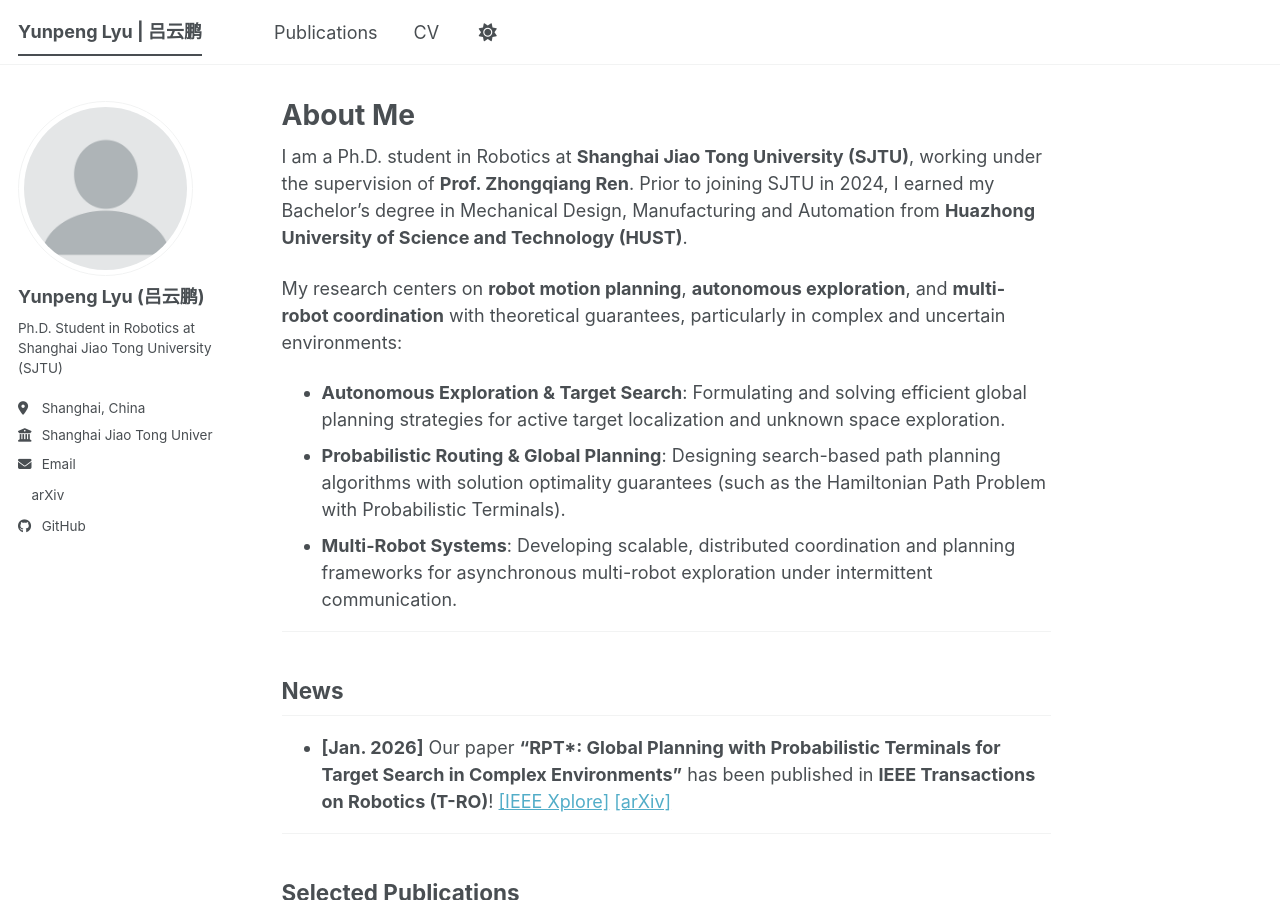
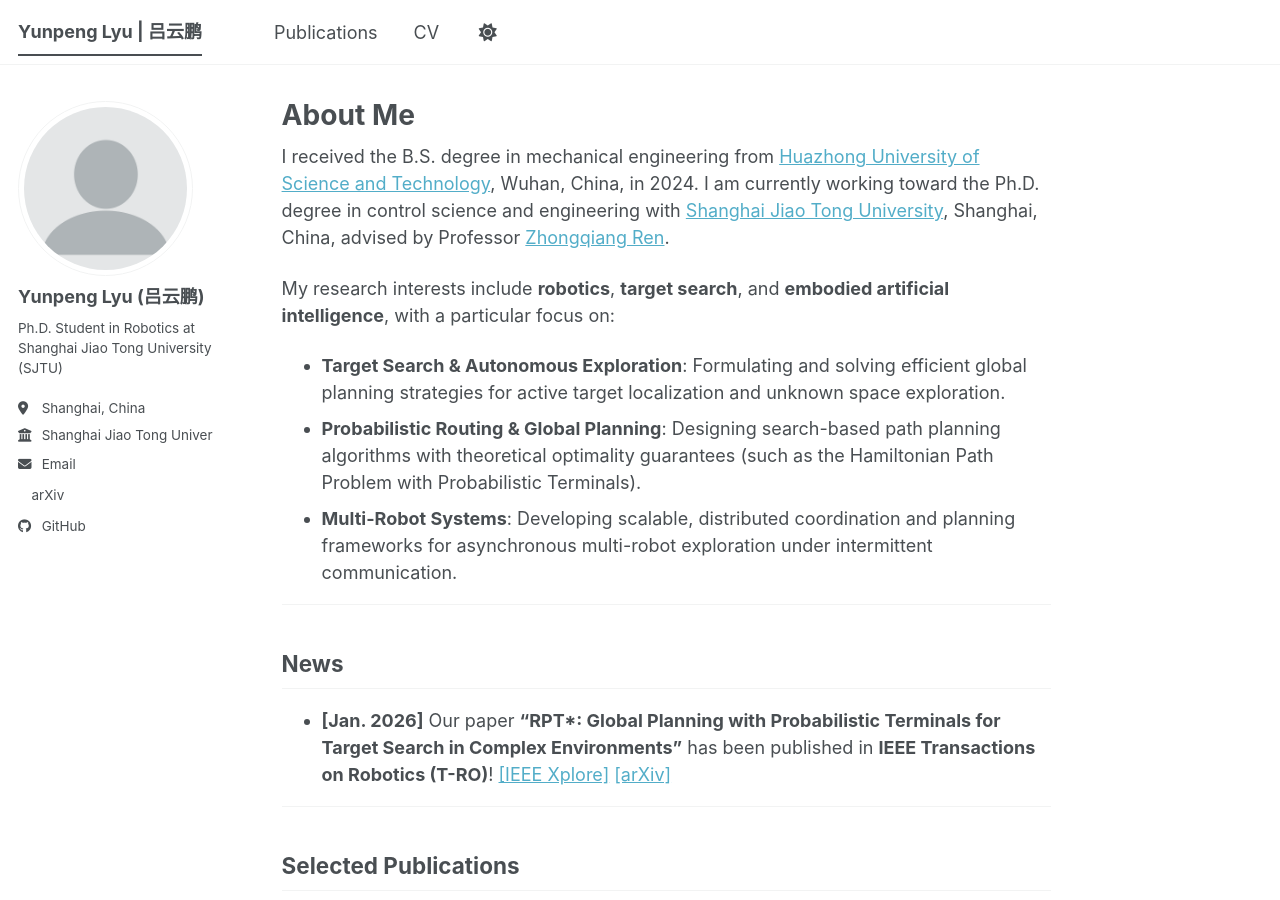
Before and after one commit to lveverflipped/lveverflipped.github.io, a Jekyll site: the page built from _pages/about.md, in a window 1280 px wide and 900 px high. Built offline with Jekyll 4.4.1, drawn with Linux system fonts in a browser that asks for light colours; a script bundle is joined from its source files by our own code; a style sheet for code colours, icons or effects is not loaded.

Commit message:
Align biography with IEEE author bio (control science and engineering, mechanical engineering, embodied AI)

```diff
--- a/_pages/about.md
+++ b/_pages/about.md
@@ -7,11 +7,11 @@ redirect_from:
   - /about.html
 ---
 
-I am a Ph.D. student in Robotics at **Shanghai Jiao Tong University (SJTU)**, working under the supervision of **Prof. Zhongqiang Ren**. Prior to joining SJTU in 2024, I earned my Bachelor's degree in Mechanical Design, Manufacturing and Automation from **Huazhong University of Science and Technology (HUST)**.
+I received the B.S. degree in mechanical engineering from [Huazhong University of Science and Technology](https://www.hust.edu.cn/), Wuhan, China, in 2024. I am currently working toward the Ph.D. degree in control science and engineering with [Shanghai Jiao Tong University](https://www.sjtu.edu.cn/), Shanghai, China, advised by Professor [Zhongqiang Ren](https://wonderren.github.io/).
 
-My research centers on **robot motion planning**, **autonomous exploration**, and **multi-robot coordination** with theoretical guarantees, particularly in complex and uncertain environments:
-- **Autonomous Exploration & Target Search**: Formulating and solving efficient global planning strategies for active target localization and unknown space exploration.
-- **Probabilistic Routing & Global Planning**: Designing search-based path planning algorithms with solution optimality guarantees (such as the Hamiltonian Path Problem with Probabilistic Terminals).
+My research interests include **robotics**, **target search**, and **embodied artificial intelligence**, with a particular focus on:
+- **Target Search & Autonomous Exploration**: Formulating and solving efficient global planning strategies for active target localization and unknown space exploration.
+- **Probabilistic Routing & Global Planning**: Designing search-based path planning algorithms with theoretical optimality guarantees (such as the Hamiltonian Path Problem with Probabilistic Terminals).
 - **Multi-Robot Systems**: Developing scalable, distributed coordination and planning frameworks for asynchronous multi-robot exploration under intermittent communication.
 
 ---
```
Also changed, not shown: _pages/cv.md (+4 -4 lines).
